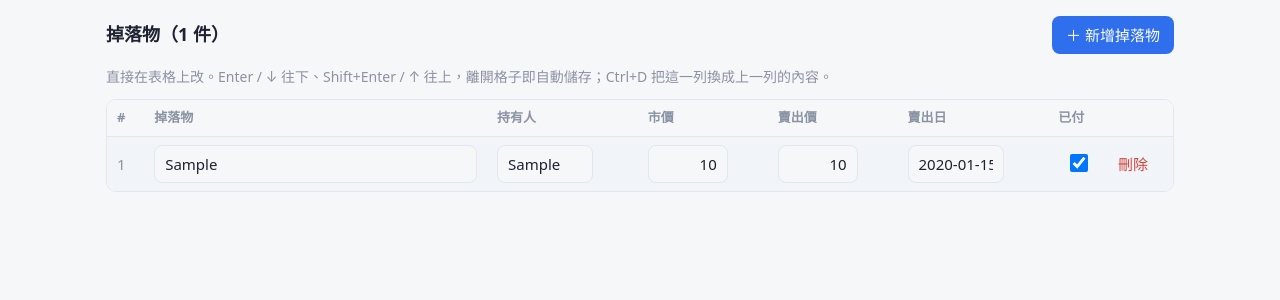
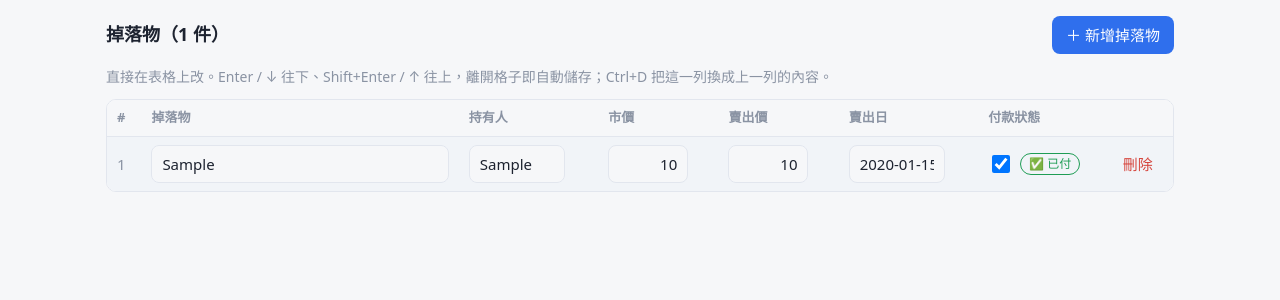
Before and after one commit to louis70109/rms-loot, a Flask app: page /drops in a window 1280 px wide. Shown: the part 56-356 px from the top of the page. Run offline with Flask 3, Linux system fonts and the light colour scheme; tables that the repository leaves empty hold one stand-in row (values such as "Sample post").

Commit message:
Show payment status as icon labels on the drops page
Adds a status label per drop: ✅ 已付, ⏳ 未付, ⚠️ 未完成 (missing sale
price or sold date). The label updates live as cells change, so it
matches what will be saved. Adds a test.

Co-Authored-By: Claude Haiku 5.5 <noreply@anthropic.com>
Claude-Session: https://claude.ai/code/session_01No6Ypgnbs8KghfnZurbxus

```diff
--- a/static/style.css
+++ b/static/style.css
@@ -156,3 +156,13 @@ legend { color: var(--muted); font-size: 14px; padding: 0 6px; }
 tr.has-error td { background: rgba(214, 69, 61, .10); }
 .add-row { display: flex; flex-wrap: wrap; align-items: center; gap: 12px; margin-top: 12px; }
 .add-row .hint { margin: 0; }
+
+.paid-cell { white-space: nowrap; }
+.paid-cell input[type="checkbox"] { width: 18px; height: 18px; vertical-align: middle; margin-right: 6px; }
+.status {
+  display: inline-block; font-size: 12px; padding: 1px 8px; border-radius: 999px;
+  border: 1px solid var(--line); vertical-align: middle;
+}
+.status.paid { border-color: var(--ok); color: var(--ok); }
+.status.unpaid { border-color: var(--danger); color: var(--danger); }
+.status.incomplete { border-color: var(--warn-text); color: var(--warn-text); background: var(--warn-bg); }
--- a/static/table.js
+++ b/static/table.js
@@ -58,12 +58,33 @@
       if (d.type === 'checkbox') d.checked = s.checked;
       else d.value = s.value;
     }
+    refreshStatus(tr);
     if (dsts[0]) save(dsts[0]);
+  }
+
+  // 付款狀態標籤：已付 / 未付 / 未完成（缺賣出價或賣出日），跟著格子內容即時更新
+  function refreshStatus(tr) {
+    const badge = tr.querySelector('.status');
+    if (!badge) return;
+    const paid = tr.querySelector('input[name="paid"]');
+    const isPaid = !!(paid && paid.checked);
+    const sale = (tr.querySelector('input[name="sale_price"]') || {}).value || '';
+    const sold = (tr.querySelector('input[name="sold_date"]') || {}).value || '';
+    let kind, text;
+    if (isPaid) { kind = 'paid'; text = '✅ 已付'; }
+    else if (!sale.trim() || !sold.trim()) { kind = 'incomplete'; text = '⚠️ 未完成'; }
+    else { kind = 'unpaid'; text = '⏳ 未付'; }
+    badge.className = 'status ' + kind;
+    badge.textContent = text;
+    tr.classList.toggle('row-paid', isPaid);
   }
 
   table.addEventListener('change', (e) => {
     const el = e.target;
-    if (el instanceof HTMLInputElement && el.form && el.name) save(el);
+    if (el instanceof HTMLInputElement && el.form && el.name) {
+      refreshStatus(el.closest('tr'));
+      save(el);
+    }
   });
 
   table.addEventListener('keydown', (e) => {
--- a/templates/drops.html
+++ b/templates/drops.html
@@ -14,7 +14,7 @@
     <thead>
       <tr>
         <th>#</th><th>掉落物</th><th>持有人</th>
-        <th>市價</th><th>賣出價</th><th>賣出日</th><th>已付</th><th></th>
+        <th>市價</th><th>賣出價</th><th>賣出日</th><th>付款狀態</th><th></th>
       </tr>
     </thead>
     <tbody>
@@ -32,7 +32,11 @@
           <td><input class="cell num-in" name="market_price" inputmode="decimal" value="{{ d.market_price|money }}" form="{{ f }}"></td>
           <td><input class="cell num-in" name="sale_price" inputmode="decimal" value="{{ d.sale_price|money }}" form="{{ f }}">{% if d.sale_price is none %}<span class="badge warn">未填</span>{% endif %}</td>
           <td><input class="cell narrow" name="sold_date" value="{{ d.sold_date }}" placeholder="6/14" form="{{ f }}"></td>
-          <td class="center"><input type="checkbox" name="paid" value="1" {% if d.paid %}checked{% endif %} form="{{ f }}"></td>
+          {% set st = 'paid' if d.paid else ('incomplete' if (d.sale_price is none or not d.sold_date) else 'unpaid') %}
+          <td class="paid-cell">
+            <input type="checkbox" name="paid" value="1" {% if d.paid %}checked{% endif %} form="{{ f }}">
+            <span class="status {{ st }}">{% if st == 'paid' %}✅ 已付{% elif st == 'incomplete' %}⚠️ 未完成{% else %}⏳ 未付{% endif %}</span>
+          </td>
           <td class="actions">
             <form method="post" action="{{ url_for('drop_delete', drop_id=d.id) }}" onsubmit="return confirm('確定刪除「{{ d.item }}」？')">
               <button class="link danger">刪除</button>
```
Also changed, not shown: tests/test_app.py (+9 -0 lines).
